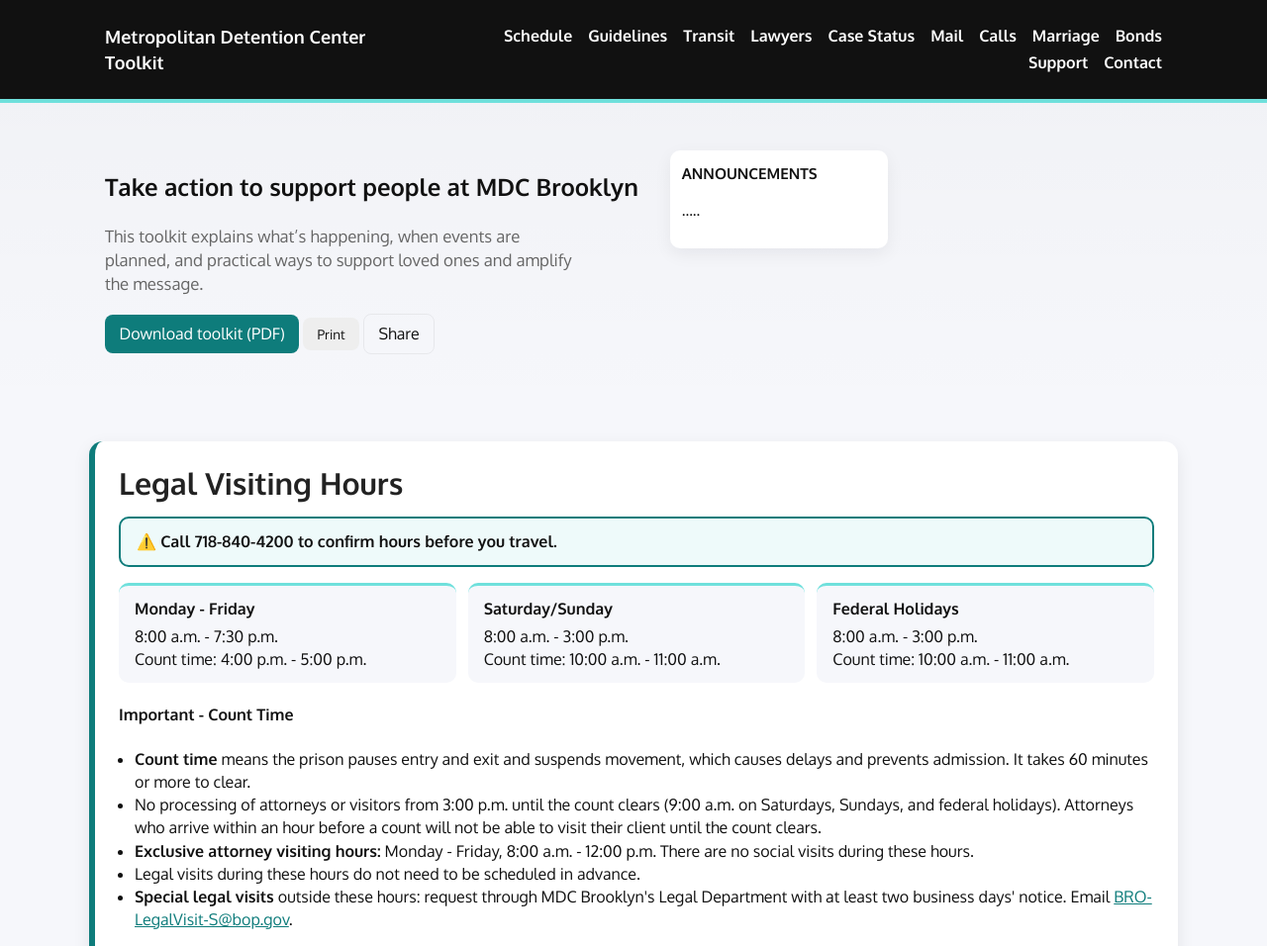
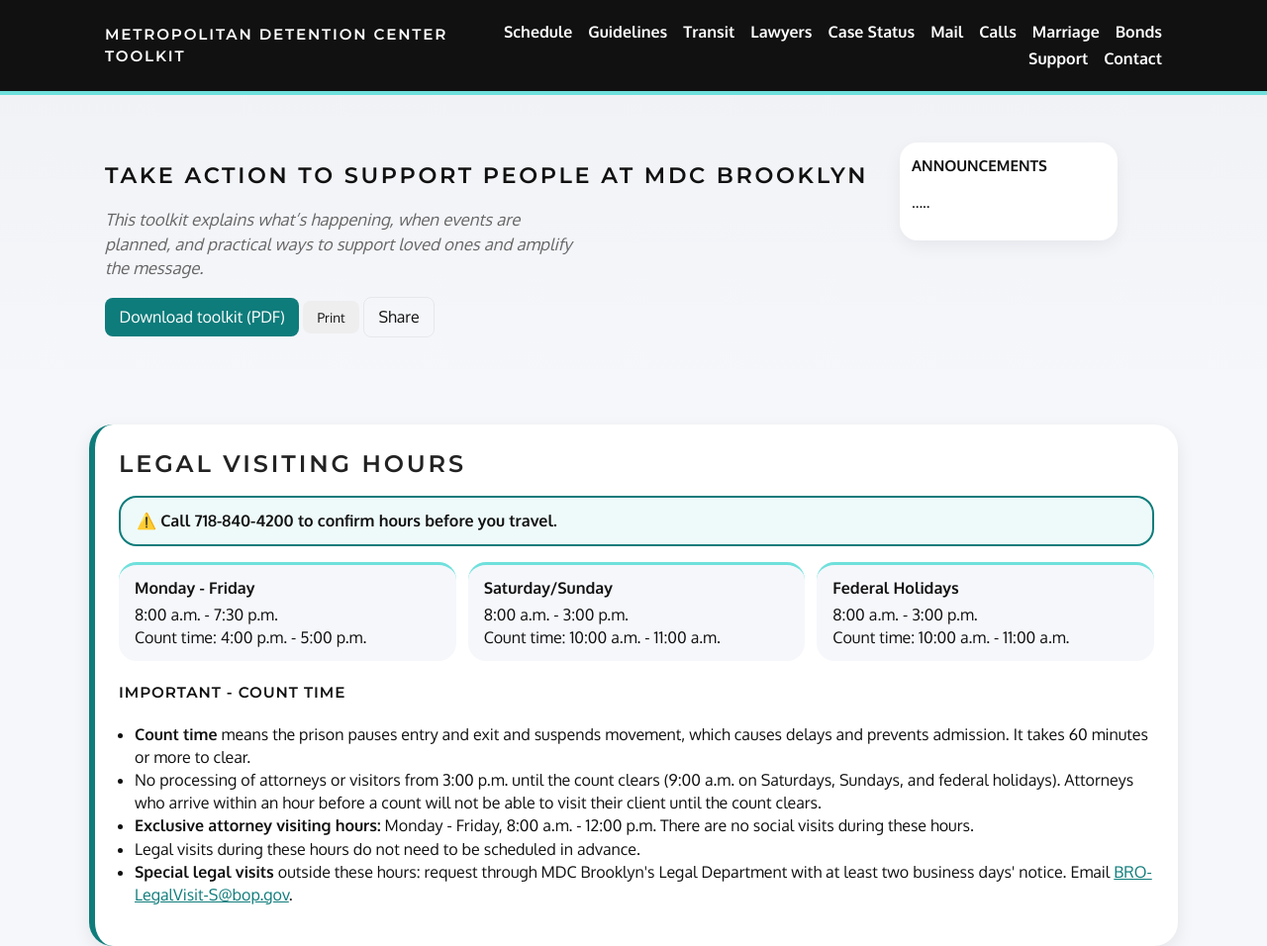
Before and after one commit to phoebegrace8124-cyber/visitingpage2, a plain HTML site: page index.html in a window 1280 px wide. Shown: the top 956 px of the page at 99% size. Drawn offline with Linux system fonts and the light colour scheme.

Commit message:
Update font imports and adjust border radii

```diff
--- a/styles.css
+++ b/styles.css
@@ -1,4 +1,4 @@
-@import url('https://fonts.googleapis.com/css2?family=Oxygen:wght@300;400;700&display=swap');
+@import url('https://fonts.googleapis.com/css2?family=Oxygen:wght@300;400;700&family=Montserrat:wght@500;600&display=swap');
 
 :root{
   --accent:#0e7c7b;
@@ -9,23 +9,31 @@
   --card:#fff;
   --muted:#666;
   --max-width:1100px;
+  --radius-lg:24px;
+  --radius-md:18px;
+  --radius-sm:12px;
+  --font-title:Montserrat, Oxygen, system-ui, -apple-system, "Segoe UI", Roboto, Arial, sans-serif;
   font-family: Oxygen, system-ui, -apple-system, "Segoe UI", Roboto, "Helvetica Neue", Arial, sans-serif;
   color-scheme: light;
 }
 
 *{box-sizing:border-box}
 button,input,textarea{font-family:inherit}
+h1,h2,h3,h4{font-family:var(--font-title);text-transform:uppercase;font-weight:600}
+h1,h2,h3{letter-spacing:.12em}
+h4{letter-spacing:.06em;font-size:.95rem}
+.hero h2{font-size:1.4rem;line-height:1.3}
 body{margin:0;background:var(--bg);color:#111;line-height:1.45}
 .wrap{max-width:var(--max-width);margin:0 auto;padding:1rem}
 .site-header{background:#111;color:#fff;border-bottom:4px solid var(--accent-light)}
 .site-header .wrap{display:flex;align-items:center;justify-content:space-between;gap:1rem}
-.site-title{font-size:1.125rem;margin:.5rem 0}
+.site-title{font-size:.95rem;margin:.5rem 0}
 .site-header nav a{color:#fff;text-decoration:none;margin-left:1rem;font-weight:600}
 .hero{padding:2rem 0;background:linear-gradient(180deg, rgba(0,0,0,0.02), transparent)}
 .hero-inner{display:flex;gap:2rem;align-items:flex-start}
 .hero .lead{color:var(--muted);max-width:48ch}
 .hero-side{min-width:220px}
-.card{background:var(--card);border-radius:10px;padding:1rem;box-shadow:0 6px 18px rgba(20,20,30,0.06)}
+.card{background:var(--card);border-radius:var(--radius-md);padding:1rem;box-shadow:0 6px 18px rgba(20,20,30,0.06)}
 .card.small{padding:.75rem;font-size:.95rem}
 .section{padding:2rem 0}
 .demand-list{list-style:none;padding:0;margin:0.5rem 0 0 0}
@@ -66,7 +74,7 @@ body{margin:0;background:var(--bg);color:#111;line-height:1.45}
 #visiting-guidelines .lead{color:var(--muted);max-width:60ch}
 
 #visiting-guidelines .dress-card{
-  border-radius:14px;
+  border-radius:var(--radius-lg);
   padding:1.25rem 1.5rem;
   color:#fff;
   border-top:6px solid var(--accent-light);
@@ -74,7 +82,7 @@ body{margin:0;background:var(--bg);color:#111;line-height:1.45}
 }
 #visiting-guidelines .dress-card.family{background:linear-gradient(135deg,var(--accent),var(--accent-dark))}
 #visiting-guidelines .dress-card.attorney{background:linear-gradient(135deg,#3a3a3a,var(--accent-2))}
-#visiting-guidelines .dress-card h4{margin:.6rem 0 .25rem;font-size:1.3rem}
+#visiting-guidelines .dress-card h4{margin:.6rem 0 .25rem;font-size:1.05rem}
 #visiting-guidelines .dress-card p{margin:.25rem 0}
 
 #visiting-guidelines .dress-badge{
@@ -117,7 +125,7 @@ body{margin:0;background:var(--bg);color:#111;line-height:1.45}
   margin-top:1rem;
   padding:.6rem .8rem;
   background:rgba(255,255,255,0.14);
-  border-radius:8px;
+  border-radius:var(--radius-sm);
   font-size:.95rem;
 }
 
@@ -149,7 +157,7 @@ body{margin:0;background:var(--bg);color:#111;line-height:1.45}
   margin:1.5rem auto;
   padding:1.5rem;
   background:var(--card);
-  border-radius:14px;
+  border-radius:var(--radius-lg);
   border-left:6px solid var(--accent);
   box-shadow:0 6px 18px rgba(20,20,30,0.08);
 }
@@ -164,7 +172,7 @@ body{margin:0;background:var(--bg);color:#111;line-height:1.45}
 .callout{
   background:#eefafa;
   border:2px solid var(--accent);
-  border-radius:10px;
+  border-radius:var(--radius-md);
   padding:.75rem 1rem;
   margin:1rem 0;
   font-weight:600;
@@ -173,7 +181,7 @@ body{margin:0;background:var(--bg);color:#111;line-height:1.45}
 .callout::before{content:"\26A0\FE0F  "}
 
 .mini-grid{display:grid;grid-template-columns:repeat(auto-fit,minmax(200px,1fr));gap:.75rem;margin:1rem 0}
-.mini-card{background:var(--bg);border-radius:10px;padding:.75rem 1rem;border-top:3px solid var(--accent-light)}
+.mini-card{background:var(--bg);border-radius:var(--radius-md);padding:.75rem 1rem;border-top:3px solid var(--accent-light)}
 .mini-card strong{display:block;margin-bottom:.25rem}
 
 @media (max-width:720px){
@@ -201,13 +209,13 @@ ol.schedule-list{padding-left:1.4rem}
 }
 
 /* CorrLinks teal box */
-.corrlinks-box{background:linear-gradient(135deg,var(--accent),var(--accent-dark));color:#fff;border-top:6px solid var(--accent-light);border-radius:14px;padding:1.25rem 1.5rem;margin:1rem 0;box-shadow:0 8px 22px rgba(20,20,30,0.18)}
-.corrlinks-box h4{margin:0 0 .25rem;font-size:1.3rem}
+.corrlinks-box{background:linear-gradient(135deg,var(--accent),var(--accent-dark));color:#fff;border-top:6px solid var(--accent-light);border-radius:var(--radius-lg);padding:1.25rem 1.5rem;margin:1rem 0;box-shadow:0 8px 22px rgba(20,20,30,0.18)}
+.corrlinks-box h4{margin:0 0 .25rem;font-size:1.05rem}
 .corrlinks-box p{margin:.5rem 0}
 .corrlinks-box ol{padding-left:1.4rem;margin:.75rem 0}
 .corrlinks-box li{margin:.35rem 0}
 .corrlinks-box .btn{background:#fff;color:var(--accent-2);font-weight:700}
-.corrlinks-note{padding:.6rem .8rem;background:rgba(255,255,255,0.14);border-radius:8px;font-size:.95rem}
+.corrlinks-note{padding:.6rem .8rem;background:rgba(255,255,255,0.14);border-radius:var(--radius-sm);font-size:.95rem}
 
 @media print{
   .corrlinks-box{background:#fff !important;color:#000;border:1px solid #000;box-shadow:none}
@@ -215,9 +223,9 @@ ol.schedule-list{padding-left:1.4rem}
 }
 
 /* Bigger, bolder section titles */
-.section-box > h3{font-size:1.9rem;font-weight:800;line-height:1.2;margin-bottom:.75rem}
+.section-box > h3{font-size:1.5rem;font-weight:600;line-height:1.3;margin-bottom:1rem}
 @media (max-width:720px){
-  .section-box > h3{font-size:1.55rem}
+  .section-box > h3{font-size:1.2rem}
 }
 
 /* Contact section: black or teal */
@@ -241,3 +249,6 @@ ol.schedule-list{padding-left:1.4rem}
   .section-box.dark > h3,.section-box.red > h3{color:#000}
   .section-box.dark .inline-link,.section-box.red .inline-link{color:#000}
 }
+
+/* Subtext in italics */
+.lead,.org-info,.dress-note,.corrlinks-note,small{font-style:italic}
```
